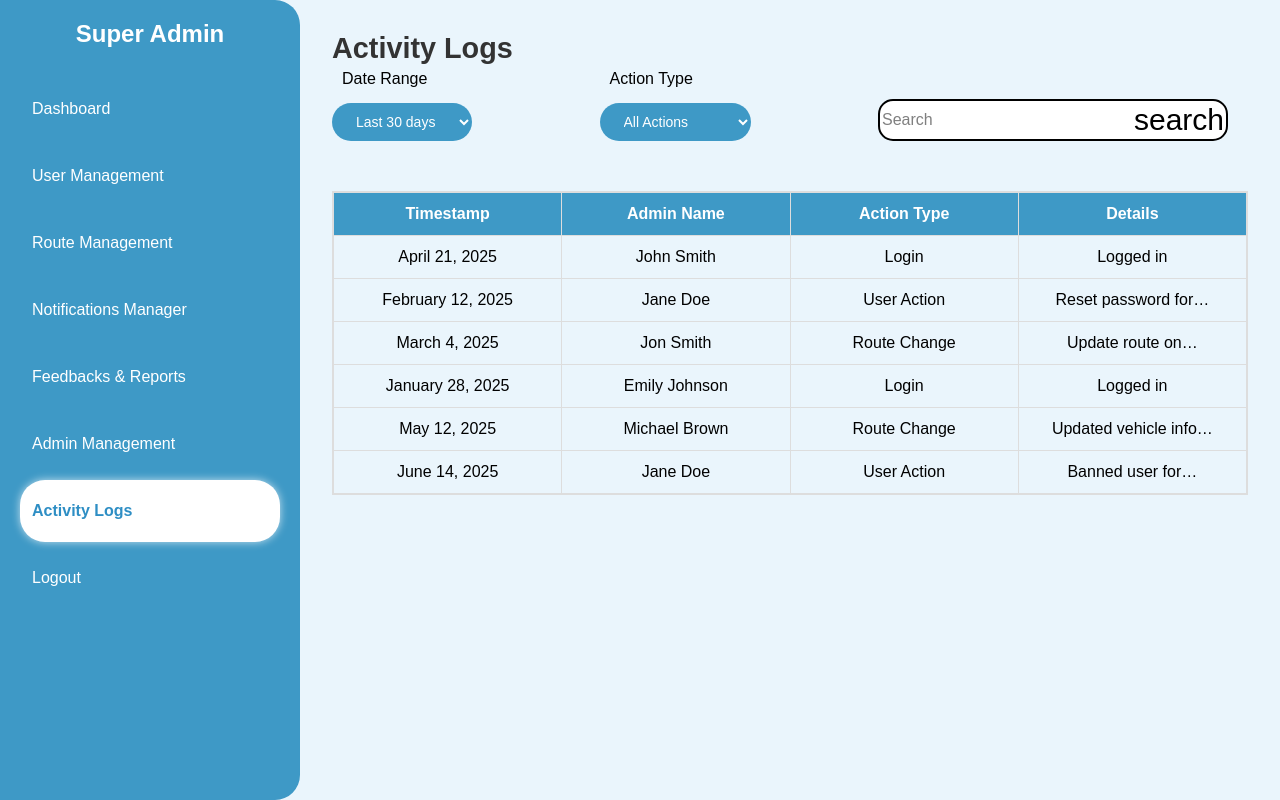
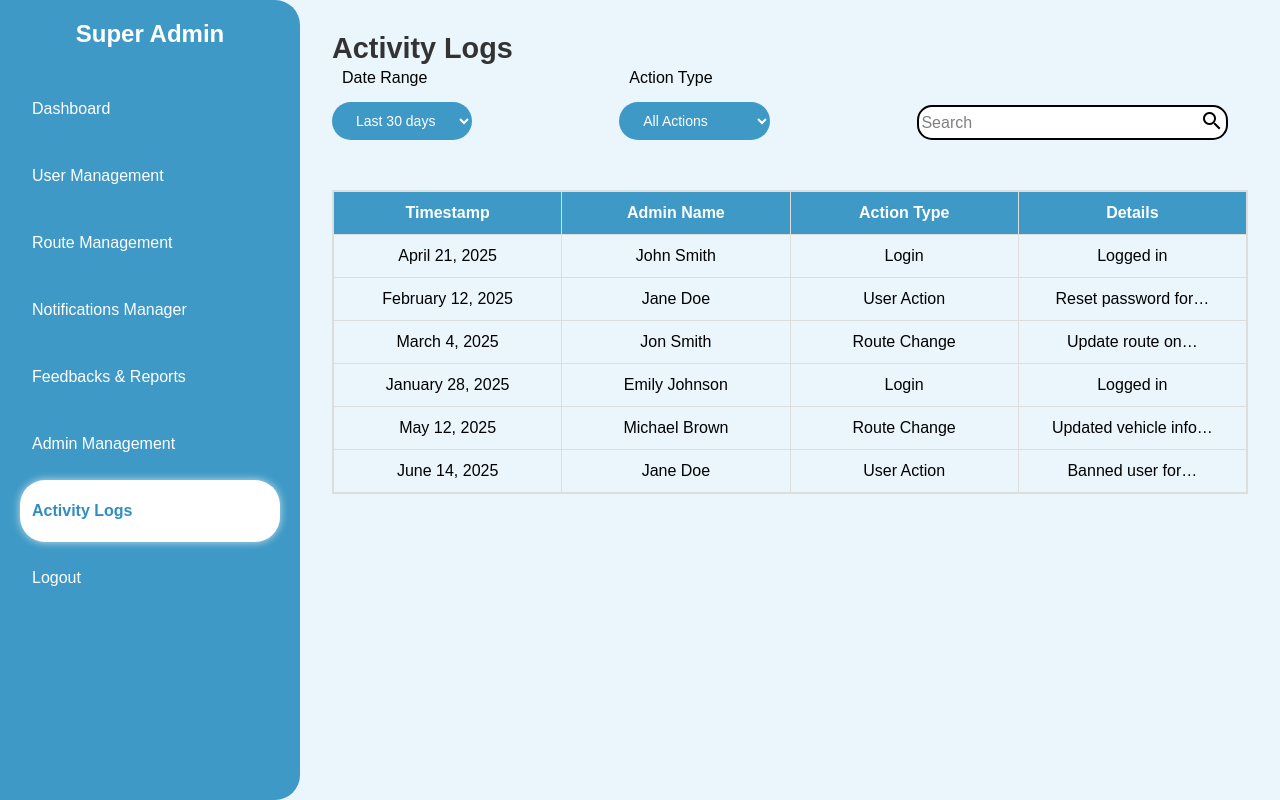
Before and after one commit to quinochrisjohnp/Komyut, a plain HTML site: page admin/frontend/pages/logs.html in a window 1280 px wide. Drawn offline with Linux system fonts and the light colour scheme.

Commit message:
Fix Onti - Sean

```diff
--- a/admin/frontend/css/style.css
+++ b/admin/frontend/css/style.css
@@ -1183,6 +1183,10 @@ body.modal-open { overflow:hidden; }
 }
 
 /* Actions column */
+.actions{
+  text-align: center;
+}
+
 .actions a {
   text-decoration: none;
   margin: 0 6px;
--- a/admin/frontend/pages/logs.html
+++ b/admin/frontend/pages/logs.html
@@ -7,6 +7,7 @@
 
   <!-- CSS -->
   <link rel="stylesheet" href="./../css/style.css" />
+  <link href="https://fonts.googleapis.com/icon?family=Material+Icons" rel="stylesheet">
 </head>
 <body>
 
@@ -80,7 +81,7 @@
               <div class="search-route">
                 <input class="search-input-route" type="search" placeholder="Search">
                 <button type="submit" class="search-submit-route">
-                  <span class="search-icon-route material-symbols-outlined">search</span>
+                  <span class="material-icons">search</span>
                 </button>
               </div>
             </form>
```
Also changed, not shown: admin/frontend/pages/feedback.html (+2 -1 lines), admin/frontend/pages/users.html (+2 -1 lines).
